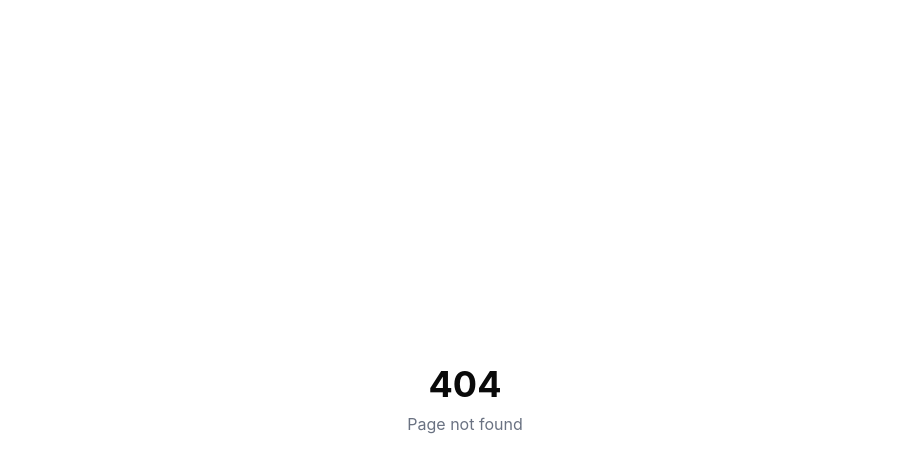
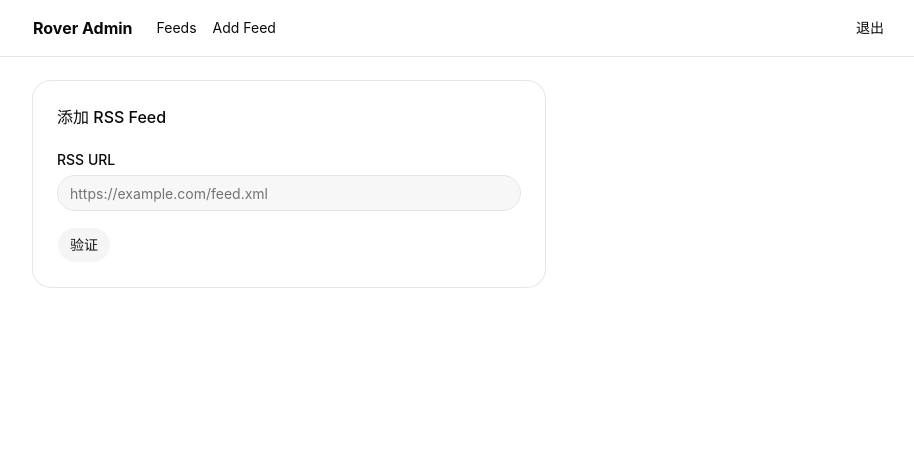
Before and after one commit to yikZero/rover, a Next.js app: page /admin/feeds/new in a window 1280 px wide. Before the commit this address had no page. Shown: the top 472 px of the page, without its empty margins (175-1089 px from the left). Built offline with nearby package versions, Linux system fonts and the light colour scheme.

Commit message:
feat: add admin feed management UI

```diff
--- /dev/null
+++ b/app/admin/feeds/new/page.tsx
@@ -0,0 +1,108 @@
+'use client'
+
+import { useRouter } from 'next/navigation'
+import { useState } from 'react'
+import { Button } from '@/components/ui/button'
+import { Card, CardContent, CardHeader, CardTitle } from '@/components/ui/card'
+import { Input } from '@/components/ui/input'
+import { Label } from '@/components/ui/label'
+
+export default function NewFeedPage() {
+  const [url, setUrl] = useState('')
+  const [validating, setValidating] = useState(false)
+  const [creating, setCreating] = useState(false)
+  const [preview, setPreview] = useState<{
+    title: string
+    siteUrl: string | null
+    itemCount: number
+  } | null>(null)
+  const [error, setError] = useState('')
+  const router = useRouter()
+
+  async function handleValidate(e: React.FormEvent<HTMLFormElement>) {
+    e.preventDefault()
+    setError('')
+    setPreview(null)
+    setValidating(true)
+
+    const res = await fetch('/api/feeds/validate', {
+      method: 'POST',
+      headers: { 'Content-Type': 'application/json' },
+      body: JSON.stringify({ url }),
+    })
+
+    const data = await res.json()
+    if (data.valid) {
+      setPreview(data)
+    } else {
+      setError(data.error ?? '无效的 RSS 地址')
+    }
+    setValidating(false)
+  }
+
+  async function handleCreate() {
+    setCreating(true)
+    const res = await fetch('/api/feeds', {
+      method: 'POST',
+      headers: { 'Content-Type': 'application/json' },
+      body: JSON.stringify({ url }),
+    })
+
+    if (res.ok) {
+      router.push('/admin')
+    } else {
+      const data = await res.json()
+      setError(data.error ?? '创建失败')
+    }
+    setCreating(false)
+  }
+
+  return (
+    <Card className="max-w-lg">
+      <CardHeader>
+        <CardTitle>添加 RSS Feed</CardTitle>
+      </CardHeader>
+      <CardContent className="space-y-4">
+        <form onSubmit={handleValidate} className="space-y-4">
+          <div className="space-y-2">
+            <Label htmlFor="url">RSS URL</Label>
+            <Input
+              id="url"
+              type="url"
+              placeholder="https://example.com/feed.xml"
+              value={url}
+              onChange={(e) => {
+                setUrl(e.target.value)
+                setPreview(null)
+              }}
+              required
+            />
+          </div>
+          {error && <p className="text-destructive text-sm">{error}</p>}
+          <Button type="submit" variant="secondary" disabled={validating}>
+            {validating ? '验证中...' : '验证'}
+          </Button>
+        </form>
+
+        {preview && (
+          <div className="space-y-3 rounded-md border p-4">
+            <p>
+              <strong>名称:</strong> {preview.title}
+            </p>
+            {preview.siteUrl && (
+              <p>
+                <strong>站点:</strong> {preview.siteUrl}
+              </p>
+            )}
+            <p>
+              <strong>文章数:</strong> {preview.itemCount}
+            </p>
+            <Button onClick={handleCreate} disabled={creating}>
+              {creating ? '添加中...' : '确认添加'}
+            </Button>
+          </div>
+        )}
+      </CardContent>
+    </Card>
+  )
+}
--- /dev/null
+++ b/app/admin/page.tsx
@@ -0,0 +1,95 @@
+'use client'
+
+import useSWR from 'swr'
+import { Button } from '@/components/ui/button'
+import { Switch } from '@/components/ui/switch'
+import {
+  Table,
+  TableBody,
+  TableCell,
+  TableHead,
+  TableHeader,
+  TableRow,
+} from '@/components/ui/table'
+import { fetcher } from '@/lib/fetcher'
+
+interface Feed {
+  id: number
+  title: string
+  url: string
+  siteUrl: string | null
+  isActive: boolean
+  createdAt: string
+}
+
+export default function AdminPage() {
+  const { data: feeds, mutate } = useSWR<Feed[]>('/api/feeds', fetcher)
+
+  async function toggleActive(id: number, isActive: boolean) {
+    await fetch(`/api/feeds/${id}`, {
+      method: 'PATCH',
+      headers: { 'Content-Type': 'application/json' },
+      body: JSON.stringify({ isActive }),
+    })
+    mutate()
+  }
+
+  async function deleteFeed(id: number) {
+    if (!confirm('确定删除？')) return
+    await fetch(`/api/feeds/${id}`, { method: 'DELETE' })
+    mutate()
+  }
+
+  return (
+    <div>
+      <h1 className="mb-6 font-bold text-2xl">RSS Feeds</h1>
+      <Table>
+        <TableHeader>
+          <TableRow>
+            <TableHead>名称</TableHead>
+            <TableHead>URL</TableHead>
+            <TableHead>状态</TableHead>
+            <TableHead />
+          </TableRow>
+        </TableHeader>
+        <TableBody>
+          {feeds?.map((feed) => (
+            <TableRow key={feed.id}>
+              <TableCell className="font-medium">{feed.title}</TableCell>
+              <TableCell className="max-w-xs truncate text-muted-foreground text-sm">
+                {feed.url}
+              </TableCell>
+              <TableCell>
+                <Switch
+                  checked={feed.isActive}
+                  onCheckedChange={(checked: boolean) =>
+                    toggleActive(feed.id, checked)
+                  }
+                />
+              </TableCell>
+              <TableCell>
+                <Button
+                  variant="ghost"
+                  size="sm"
+                  onClick={() => deleteFeed(feed.id)}
+                >
+                  删除
+                </Button>
+              </TableCell>
+            </TableRow>
+          ))}
+          {feeds?.length === 0 && (
+            <TableRow>
+              <TableCell
+                colSpan={4}
+                className="text-center text-muted-foreground"
+              >
+                暂无 Feed，去添加一个吧
+              </TableCell>
+            </TableRow>
+          )}
+        </TableBody>
+      </Table>
+    </div>
+  )
+}
```
